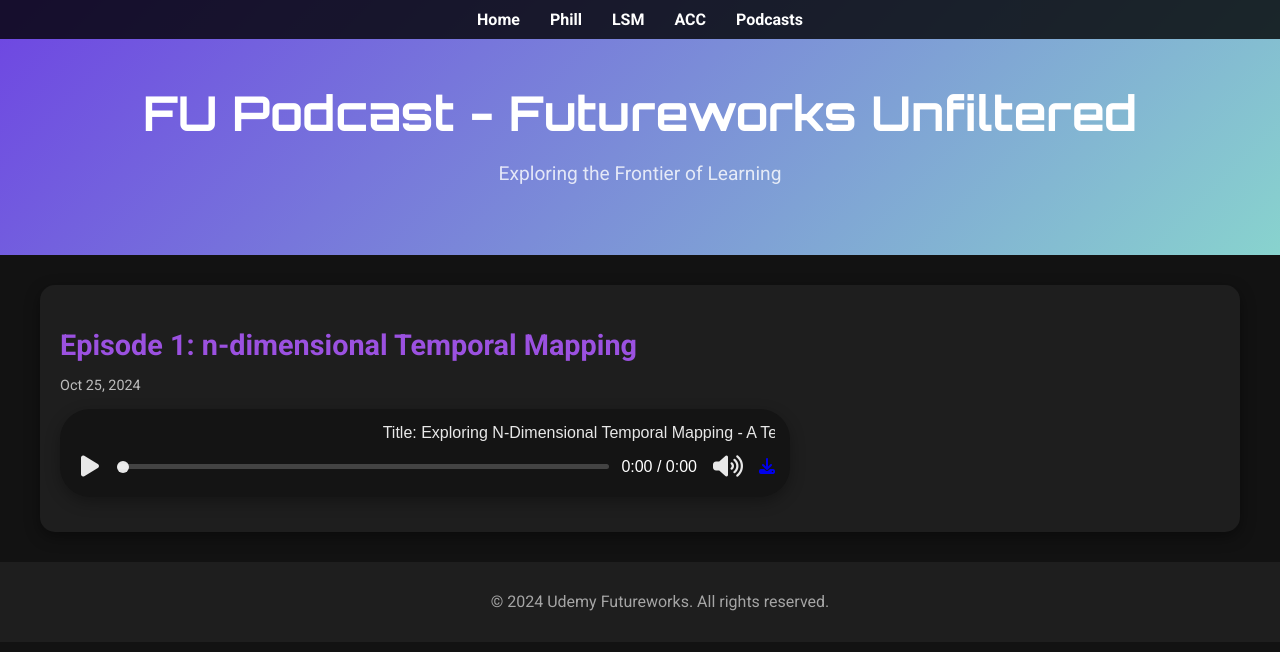
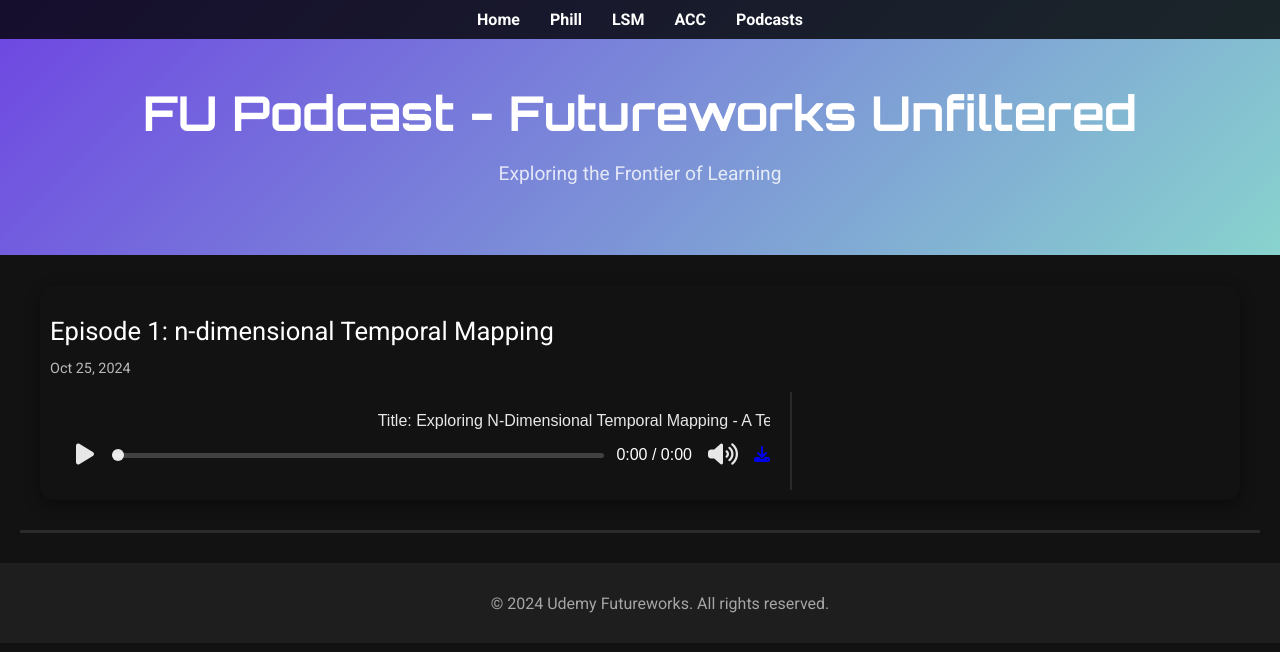
Before and after one commit to steviereynolds/futureworks.github.io, a Jekyll site: the page built from podcast/index.html, in a window 1280 px wide. Shown: the top 652 px of the page. Built offline with Jekyll 4.4.1, drawn with Linux system fonts in a browser that asks for light colours.

Commit message:
Update index.html

```diff
--- a/podcast/index.html
+++ b/podcast/index.html
@@ -39,21 +39,22 @@ title: FU Podcast - Udemy Futureworks
       max-width: 1200px;
       margin: 30px auto;
       padding: 0 20px;
+      border-bottom: 3px solid #2a2a2a;
     }
 
     /* Episode Box */
     .episode-box {
-      background: #1e1e1e;
-      padding: 20px;
+      padding: 10px;
       margin-bottom: 30px;
       border-radius: 15px;
       box-shadow: 0 5px 15px rgba(0, 0, 0, 0.4);
     }
 
     .episode-box h2 {
-      font-size: 1.8rem;
-      margin-bottom: 10px;
-      color: #9b51e0;
+    font-size: 1.6rem;
+    margin-bottom: 10px;
+    color: #fff;
+    font-weight: 500;
     }
 
     .episode-box .episode-date {
@@ -80,17 +81,15 @@ title: FU Podcast - Udemy Futureworks
 
     /* Custom Audio Player Styles */
     .custom-audio-player {
-      background: rgba(0, 0, 0, 0.35); /* 65% transparent black background */
-      padding: 15px;
-      border-radius: 30px;
+      padding: 20px;
       width: 95%;
       max-width: 700px;
-      margin-bottom: 15px;
-      box-shadow: 0 5px 15px rgba(0, 0, 0, 0.3);
+      box-shadow: 0 6px 12px rgba(255, 255, 255, 0.10)
       display: flex;
       flex-direction: column;
       align-items: center;
       font-family: Arial, sans-serif;
+      border-right: 2px solid #2a2a2a;
     }
 
     .control-btn {
```
